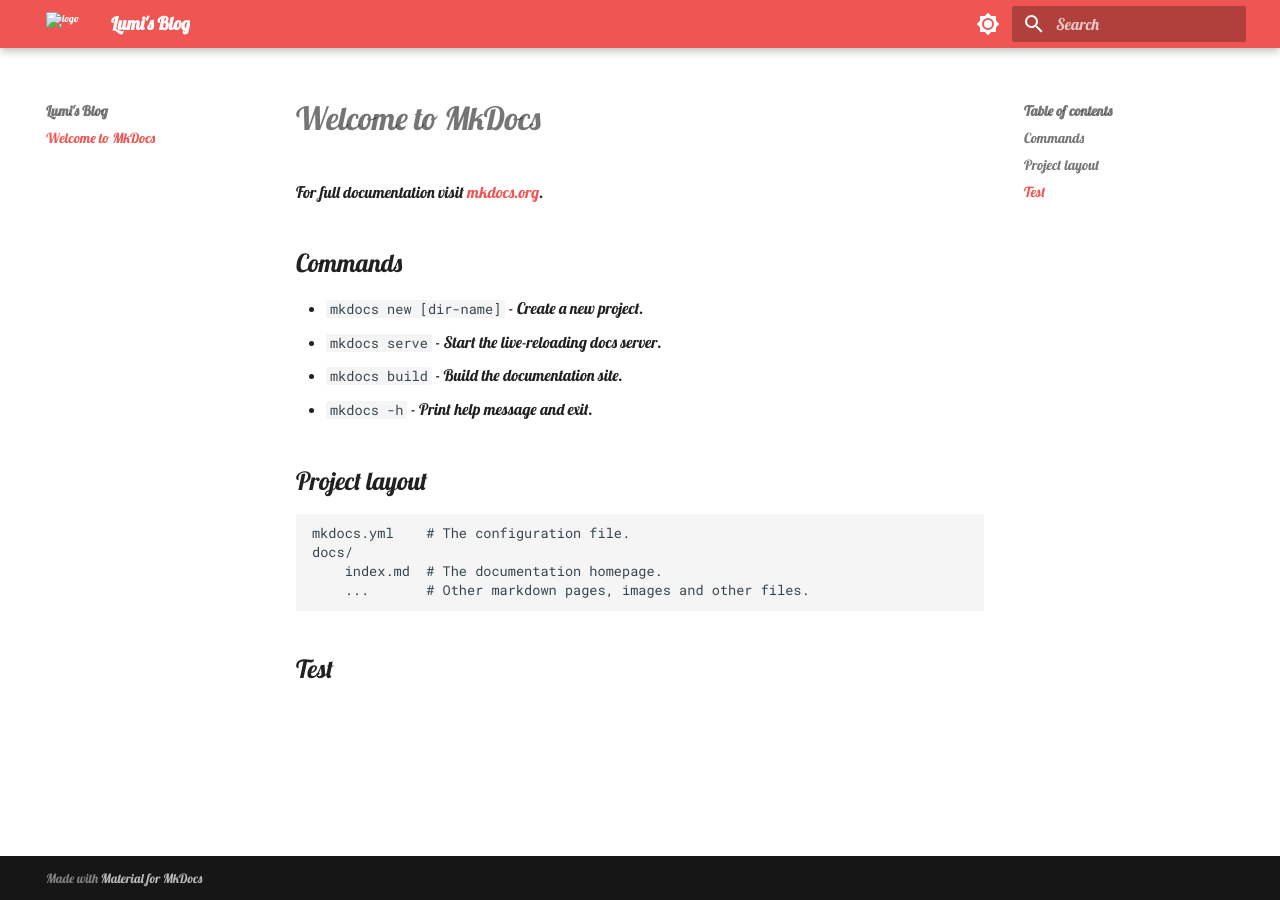
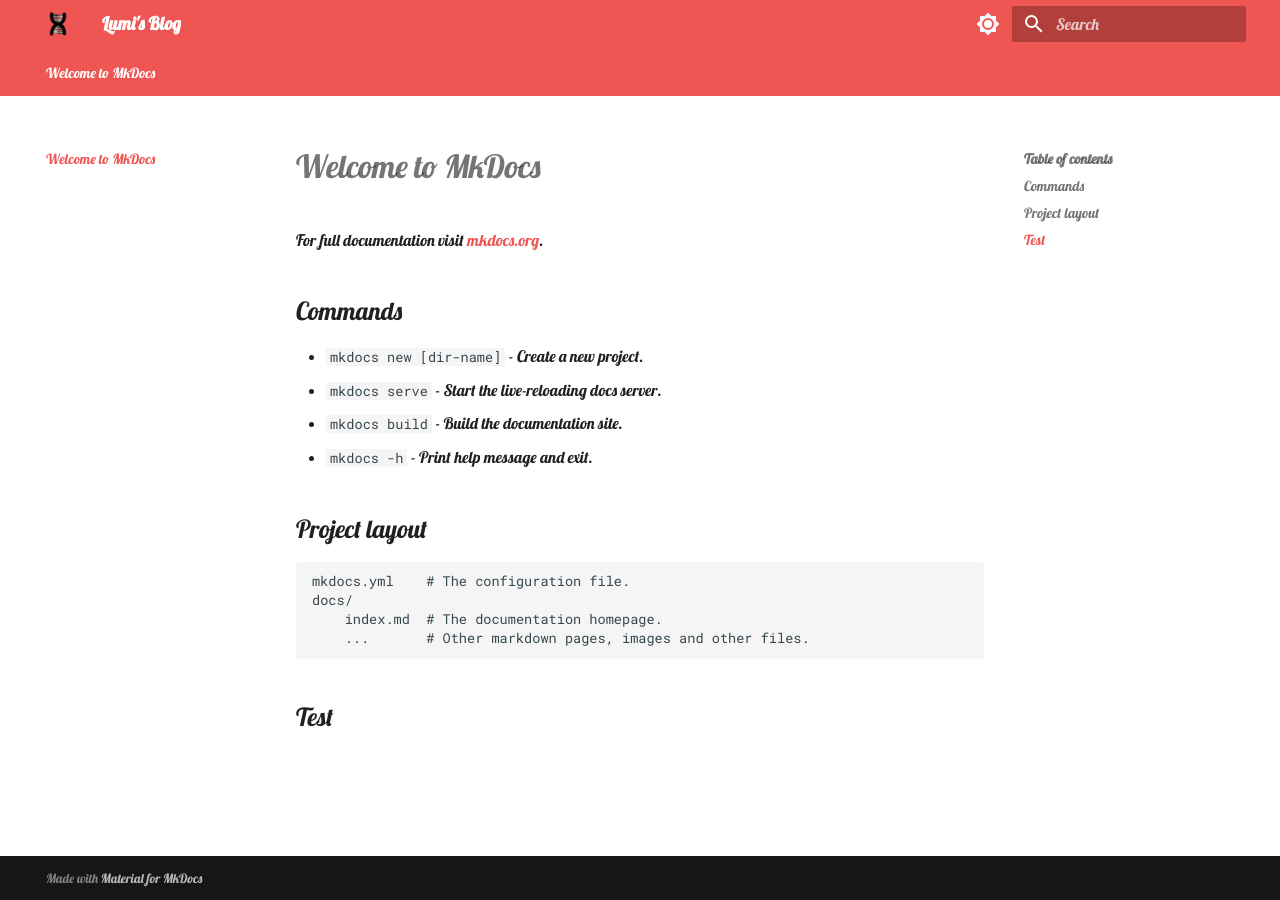
Before and after one commit to BHAAA-ZLM/BHAAA-ZLM.github.io, an MkDocs documentation site: the page built from docs/index.md, in a window 1280 px wide. Built offline with MkDocs 1.6.1 and Material for MkDocs 9.7.7, drawn with Linux system fonts in a browser that asks for light colours.

Commit message:
Update mkdocs.yml

```diff
--- a/mkdocs.yml
+++ b/mkdocs.yml
@@ -4,11 +4,22 @@
 site_description: Lumi's Blog
 
 theme:
+
   font:
     text: Lobster
-  logo: assets/fatLogo.png
-  favicon: assets/fatLogo.png
+
+  extra_css: assets/css/extra.css
+
+  logo: assets/image/fatLogo.png
+
+  favicon: assets/image/fatLogo.png
+
   name: material
+
+  features:
+    - navigation.tabs
+    - navigation.expand
+
   palette:
     # Palette toggle for light mode
     - scheme: default
```
